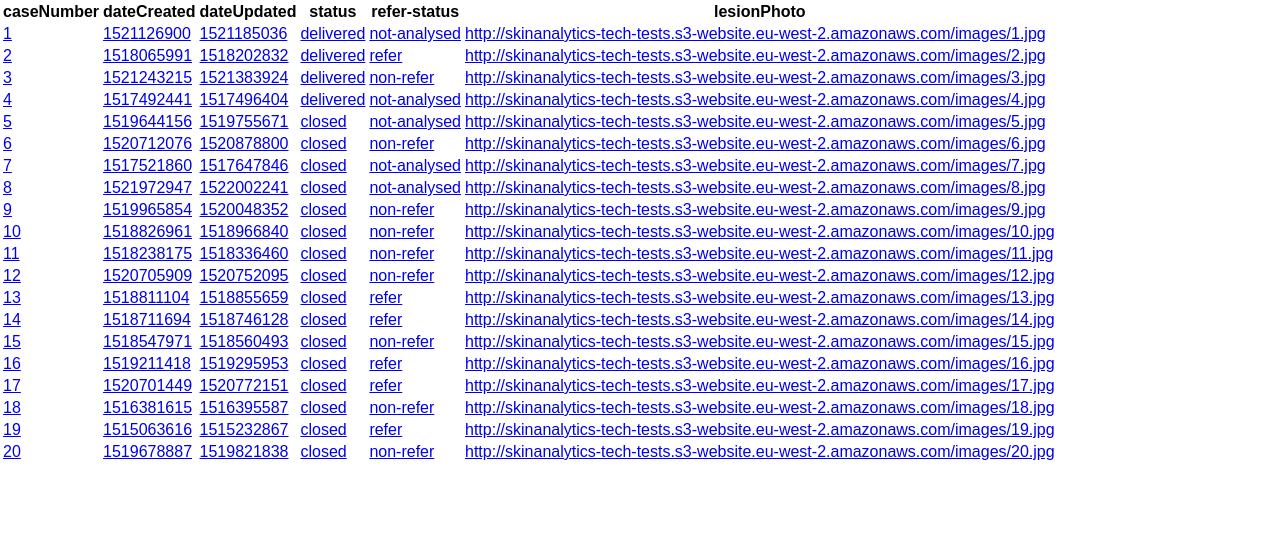
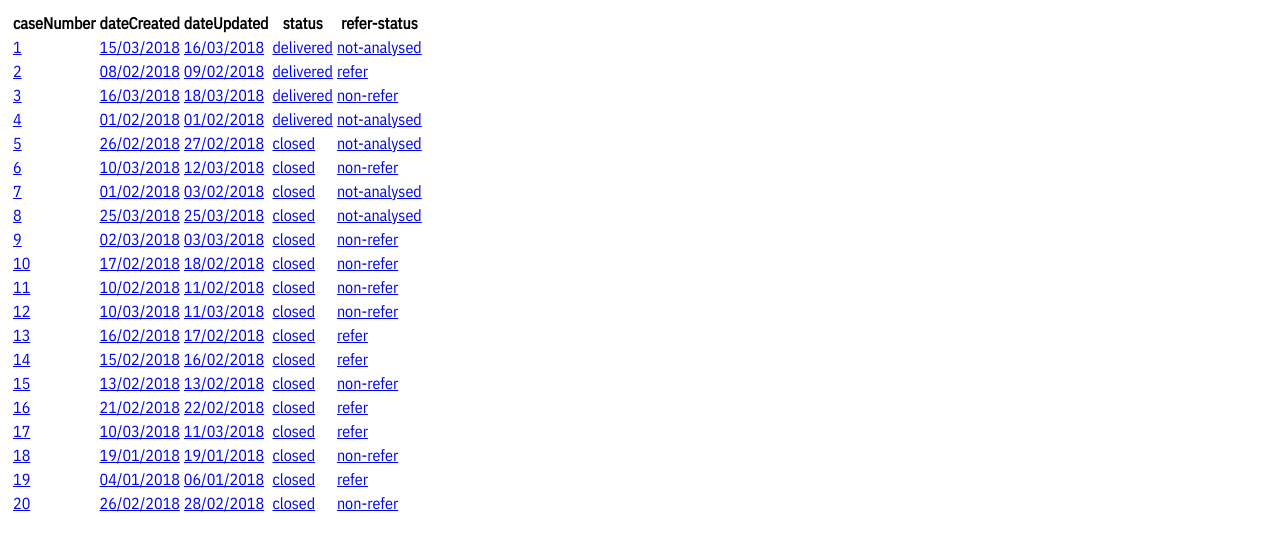
Before and after one commit to JoshHarrington/React_test_app, a React (Create React App) app: page / in a window 1280 px wide. Shown: the top 550 px of the page. Built offline with nearby package versions, Linux system fonts and the light colour scheme.

Commit message:
add some basic styling to the case page

```diff
--- a/package.json
+++ b/package.json
@@ -4,14 +4,18 @@
   "private": true,
   "dependencies": {
     "axios": "^0.18.0",
+    "moment": "^2.22.0",
+    "npm": "^5.8.0",
     "papaparse": "^4.3.7",
     "react": "^16.3.0",
     "react-csv-to-table": "^0.0.1",
     "react-dom": "^16.3.0",
     "react-json-table": "^0.1.1",
+    "react-moment": "^0.7.0",
     "react-router-dom": "^4.2.2",
     "react-scripts": "1.1.1",
-    "react-timestamp": "^4.4.0"
+    "react-timestamp": "^4.4.0",
+    "title-case": "^2.1.1"
   },
   "scripts": {
     "start": "react-scripts start",
--- a/public/index.html
+++ b/public/index.html
@@ -25,7 +25,7 @@
     <noscript>
       You need to enable JavaScript to run this app.
     </noscript>
-    <div id="root"></div>
+    <div id="root" class="main"></div>
     <!--
       This HTML file is a template.
       If you open it directly in the browser, you will see an empty page.
--- a/src/App.js
+++ b/src/App.js
@@ -1,6 +1,6 @@
 import React, { Component } from 'react';
 import logo from './logo.svg';
-import './App.css';
+import './css/App.css';
 import { BrowserRouter as Router, Switch, Route } from 'react-router-dom';
 import Home from './home';
 import CsvToContent from './case';
--- a/src/components/csvToContent.jsx
+++ b/src/components/csvToContent.jsx
@@ -1,8 +1,8 @@
 import React from 'react';
 import PropTypes from 'prop-types';
 import { map } from 'lodash';
-import Timestamp from 'react-timestamp';
-
+import Moment from 'react-moment';
+import * as titleCase from 'title-case';
 import { parseCsvToRowsAndColumn } from './utils';
 
 class CsvToContent extends React.Component {
@@ -17,31 +17,28 @@ class CsvToContent extends React.Component {
 		const id = rows.splice(0, 1)[0];
 		const dateCreated = rows.splice(0, 1)[0];
 		const dateUpdated = rows.splice(0, 1)[0];
-		const status = rows.splice(0, 1)[0];
-		const refStatus = rows.splice(0, 1)[0];
+		let status = rows.splice(0, 1)[0];
+		status = titleCase(status);
+		let refStatus = rows.splice(0, 1)[0];
+		refStatus = titleCase(refStatus);
 		const lesionPhoto = rows.splice(0, 1)[0];
 
-		console.log(id);
-		console.log(dateCreated);
-		console.log(dateUpdated);
-		console.log(status);
-		console.log(refStatus);
-		console.log(lesionPhoto);
-
 		return (
-			<div>
-				<p>ID: {id}</p>
-				<p>Status: {status}</p>
-				<img src={lesionPhoto} width="100%"/>
-				<Timestamp time={dateCreated} format="date"/>
-				<br/>
-				<Timestamp time={dateUpdated} format="date"/>
-				<p>Refer Status: {refStatus}</p>
+			<div className="caseBlock">
+				<div className="caseImg-container">
+					<img src={lesionPhoto} width="100%" className="caseImg"/>
+				</div>
+				<div className="caseContent-container">
+					<p><span className="caseContent-title">Case Number:</span><br/>{id}</p>
+					<p><span className="caseContent-title">Status:</span><br/>{status}</p>
+					<p><span className="caseContent-title">Date Created:</span><br/><Moment format="DD/MM/YYYY" unix date={dateCreated} /></p>
+					<p><span className="caseContent-title">Date Updated:</span><br/><Moment format="DD/MM/YYYY" unix date={dateUpdated} /></p>
+					<p><span className="caseContent-title">Refer Status:</span><br/>{refStatus}</p>
+				</div>
 			</div>
 		);
 
 	};
-
 
   render() {
     const rowsWithColumns = parseCsvToRowsAndColumn(this.props.data.trim(), this.props.csvDelimiter);
@@ -50,7 +47,7 @@ class CsvToContent extends React.Component {
 
     return (
       <div>
-        {this.props.data && this.state && this.renderTableBody(rowPickContent)}
+				{this.props.data && this.state && this.renderTableBody(rowPickContent)}
       </div>);
   }
 }
--- a/src/components/csvToHtmlTable.jsx
+++ b/src/components/csvToHtmlTable.jsx
@@ -2,8 +2,11 @@ import React from 'react';
 import PropTypes from 'prop-types';
 import { map } from 'lodash';
 import { Link } from 'react-router-dom';
+import * as moment from 'moment';
+import Moment from 'react-moment';
+import * as titleCase from 'title-case';
+import { parseCsvToRowsAndColumn } from './utils';
 
-import { parseCsvToRowsAndColumn } from './utils';
 
 class CsvToHtmlTable extends React.Component {
 
@@ -13,6 +16,7 @@ class CsvToHtmlTable extends React.Component {
   }
 
   renderTableHeader = (row) => {
+    const lesionPhoto = row.splice(5, 1)[0];
     if (row) {
       return (<thead>
         <tr>
@@ -27,13 +31,28 @@ class CsvToHtmlTable extends React.Component {
   };
 
   renderTableBody = (rows) => {
+    rows.forEach(function(row) {
+
+      // need to titleize the headers and content of the table
+      const photoToDelete = row.splice(5, 1)[0];
+      const dateCreated = row[1];
+      const dateUpdated = row[2];
+      const formatDateCreated = moment.unix(dateCreated).format("DD/MM/YYYY");
+      const formatDateUpdated = moment.unix(dateUpdated).format("DD/MM/YYYY");
+
+      row[1] = formatDateCreated;
+      row[2] = formatDateUpdated;
+
+    });
     return (
       <tbody>
       {
         map(rows, (row, i) => (
           <tr className={this.props.tableRowClassName} key={i}>
           {
-            map(row, (column, j) => (<td className={this.props.tableColumnClassName} key={`${j}${column}`}><Link to={`/cases/${i+1}`}>{column}</Link></td>))
+            map(row, (column, j) => (
+              <td className={this.props.tableColumnClassName} key={`${j}${column}`}><Link to={`/cases/${i+1}`}>{column}</Link></td>
+            ))
           }
           </tr>
         ))
--- a/src/components/utils.js
+++ b/src/components/utils.js
@@ -13,3 +13,12 @@ export function parseCsvToRowsAndColumn(csvText, csvColumnDelimiter = '\t') {
 
     return rowsWithColumns;
 }
+
+export function parseCsvToRowsAndColumnEdit(csvText, csvColumnDelimiter = '\t') {
+    const rows = csvText.split('\n');
+    const rowsWithColumns = map(rows, (row) => {
+        return row.split(csvColumnDelimiter);
+		});
+
+    return rowsWithColumns;
+}
--- /dev/null
+++ b/src/css/case.css
@@ -0,0 +1,34 @@
+.caseBlock {
+	display: flex;
+	align-items: flex-start;
+	flex-wrap: wrap;
+}
+
+.caseContent-container {
+	display: flex;
+	flex-wrap: wrap;
+	width: 70%;
+	min-width: 400px;
+}
+
+.caseContent-container > * {
+	width: 50%;
+	padding-left: 5px;
+	min-width: 100px;
+	margin-top: 0;
+}
+
+.caseContent-title {
+	font-size: 13px;
+}
+
+.caseImg-container {
+	width: 30%;
+	padding-right: 10px;
+}
+
+@media (max-width: 500px) {
+	.caseImg-container {
+		width: 70%;
+	}
+}
--- /dev/null
+++ b/src/css/fonts.css
@@ -0,0 +1 @@
+@import url('https://fonts.googleapis.com/css?family=IBM+Plex+Sans+Condensed');
--- /dev/null
+++ b/src/css/index.css
@@ -0,0 +1,17 @@
+:root {
+  box-sizing: border-box
+}
+
+*, *:before, *:after {
+  box-sizing: inherit;
+}
+
+body {
+  margin: 0;
+  padding: 0;
+  font-family: 'IBM Plex Sans Condensed', sans-serif;
+}
+
+.main {
+  padding: 10px;
+}
--- a/src/index.css
+++ /dev/null
@@ -1,5 +0,0 @@
-body {
-  margin: 0;
-  padding: 0;
-  font-family: sans-serif;
-}
--- a/src/index.js
+++ b/src/index.js
@@ -1,6 +1,8 @@
 import React from 'react';
 import ReactDOM from 'react-dom';
-import './index.css';
+import './css/fonts.css';
+import './css/index.css';
+import './css/case.css';
 import App from './App';
 import registerServiceWorker from './registerServiceWorker';
 
```
Also changed, not shown: src/css/App.css (renamed from src/App.css), 2 other files (tests, documents, lock files or other folders).
